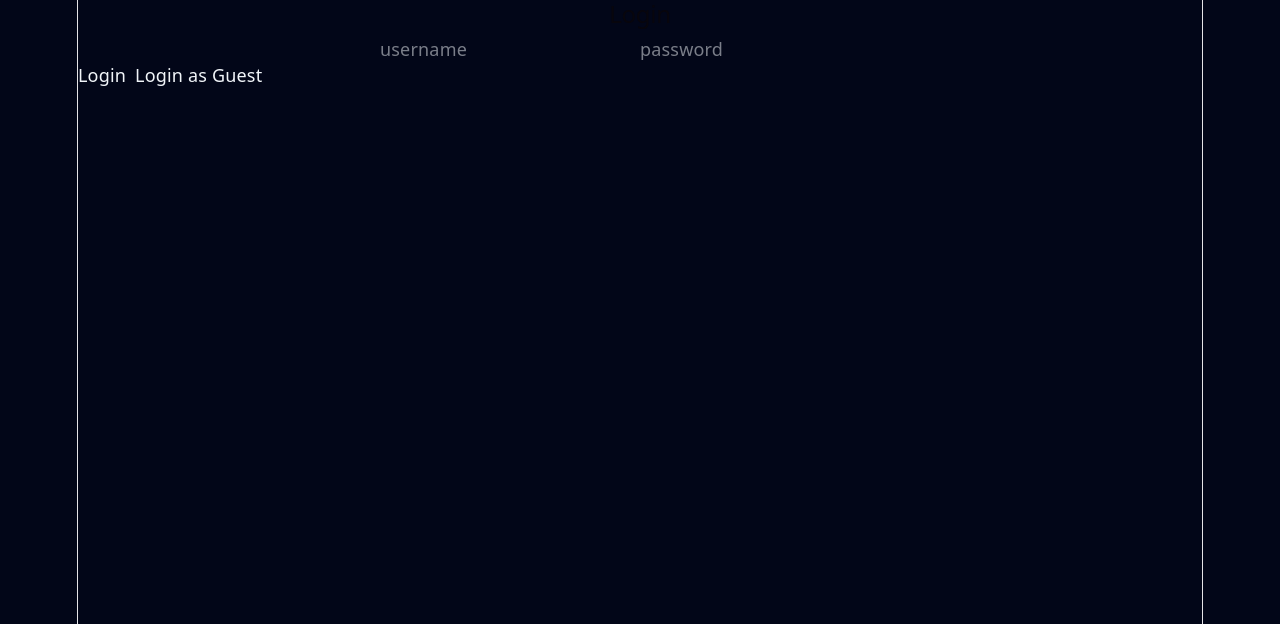
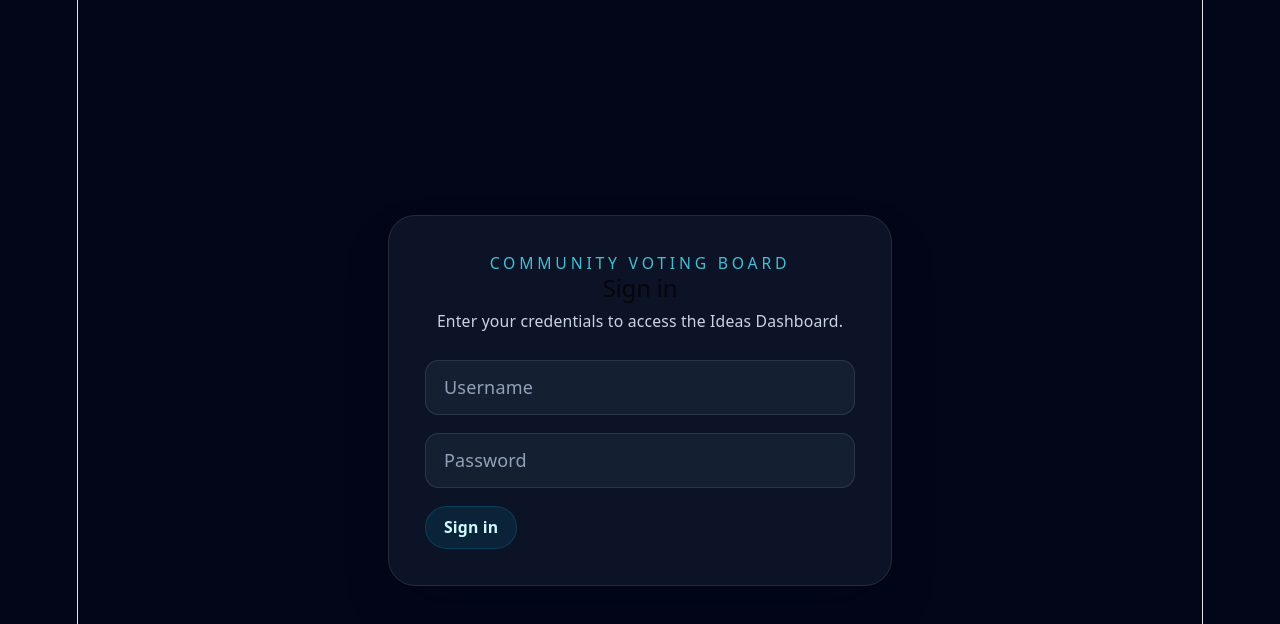
Before and after one commit to AnitaJonker/voting-board, a React app in the folder frontend/: page / in a window 1280 px wide. Shown: the top 624 px of the page. Built offline with nearby package versions, Linux system fonts and the light colour scheme; the HTML template or start-up script is replaced by a standard one.

Commit message:
Update error handeling

```diff
--- a/frontend/src/Login.jsx
+++ b/frontend/src/Login.jsx
@@ -1,67 +1,111 @@
 import { useState } from "react";
-import { authFetch } from "./api";
+import { API_BASE_URL } from "./api";
 
 export default function Login({ onLogin }) {
   const [username, setUsername] = useState("");
   const [password, setPassword] = useState("");
+  const [error, setError] = useState(null);
+  const [loading, setLoading] = useState(false);
 
   const handleSubmit = async (e) => {
     e.preventDefault();
 
-    const res = await authFetch("http://127.0.0.1:8000/api/login/", {
+    if (!username || !password) {
+      setError("Please enter both username and password.");
+      return;
+    }
+
+    setLoading(true);
+    setError(null);
+
+    try {
+      const res = await fetch(`${API_BASE_URL}/api/login/`, {
         method: "POST",
+        headers: {
+          "Content-Type": "application/json",
+        },
         body: JSON.stringify({ username, password }),
       });
 
-    const data = await res.json();
+      let data = {};
+      try {
+        data = await res.json();
+      } catch (err) {
+        data = {};
+      }
 
       if (res.ok) {
         localStorage.setItem("token", data.token);
         onLogin(data.token);
+      } else if (res.status === 401 || res.status === 403) {
+        setError("Wrong username or password.");
+      } else if (res.status === 400) {
+        setError(data.detail || data.error || "Invalid request.");
       } else {
-      alert("Login failed");
+        setError(data.detail || data.error || `Login failed (${res.status})`);
       }
-  };
-
-  const handleGuestLogin = async () => {
-    const res = await authFetch("http://127.0.0.1:8000/api/login/", {
-      method: "POST",
-      body: JSON.stringify({}),
-    });
-
-    const data = await res.json();
-
-    if (res.ok) {
-      localStorage.setItem("token", data.token);
-      onLogin(data.token);
-    } else {
-      alert("Guest login failed");
+    } catch (err) {
+      console.error("Login request failed:", err);
+      setError("Network error — please try again.");
+    } finally {
+      setLoading(false);
     }
   };
 
   return (
-    <form onSubmit={handleSubmit}>
-      <h2>Login</h2>
+    <div className="min-h-screen bg-slate-950 text-slate-100 flex items-center justify-center px-6">
+      <div className="w-full max-w-md rounded-3xl border border-white/10 bg-slate-900/80 p-8 shadow-2xl shadow-slate-950/40 backdrop-blur-xl">
+        <div className="mb-6">
+          <p className="text-sm uppercase tracking-[0.24em] text-cyan-300/80">
+            Community voting board
+          </p>
+          <h2 className="text-2xl font-semibold text-white">Sign in</h2>
+          <p className="mt-2 text-sm text-slate-300">
+            Enter your credentials to access the Ideas Dashboard.
+          </p>
+        </div>
 
+        <form onSubmit={handleSubmit} className="space-y-4">
+          {error && (
+            <div className="rounded-md bg-red-900/60 border border-red-500/20 p-3 text-red-200">
+              {error}
+            </div>
+          )}
+          <label className="block">
+            <span className="sr-only">Username</span>
             <input
-        placeholder="username"
+              placeholder="Username"
               value={username}
               onChange={(e) => setUsername(e.target.value)}
+              className="w-full rounded-xl border border-white/10 bg-slate-800/60 px-4 py-3 text-slate-100 placeholder:text-slate-400 focus:outline-none focus:ring-2 focus:ring-cyan-500/30"
             />
+          </label>
 
+          <label className="block">
+            <span className="sr-only">Password</span>
             <input
               type="password"
-        placeholder="password"
+              placeholder="Password"
               value={password}
               onChange={(e) => setPassword(e.target.value)}
+              className="w-full rounded-xl border border-white/10 bg-slate-800/60 px-4 py-3 text-slate-100 placeholder:text-slate-400 focus:outline-none focus:ring-2 focus:ring-cyan-500/30"
             />
+          </label>
 
-      <div className="flex gap-2">
-        <button type="submit">Login</button>
-        <button type="button" onClick={handleGuestLogin}>
-          Login as Guest
+          <div className="flex items-center justify-between">
+            <button
+              type="submit"
+              disabled={loading}
+              aria-busy={loading}
+              className={`inline-flex items-center justify-center rounded-full border border-cyan-500/20 bg-cyan-500/10 px-4 py-2 text-sm font-semibold text-cyan-100 transition hover:border-cyan-400/40 hover:bg-cyan-500/20 ${
+                loading ? "opacity-70 cursor-not-allowed" : ""
+              }`}
+            >
+              {loading ? "Signing in..." : "Sign in"}
             </button>
           </div>
         </form>
+      </div>
+    </div>
   );
 }
```
Lines whose indentation alone changed are shown as unchanged.
